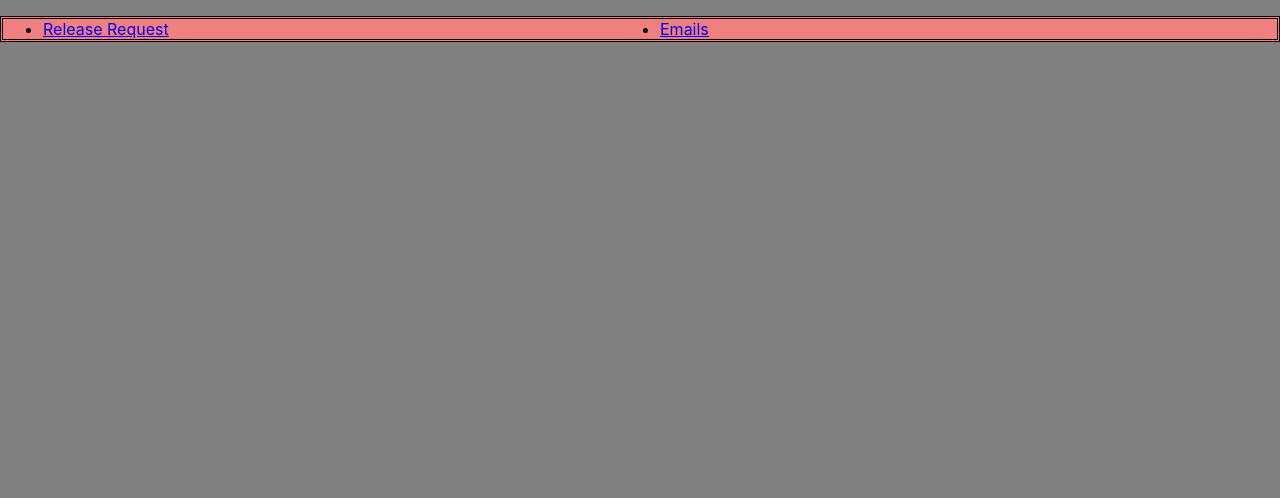
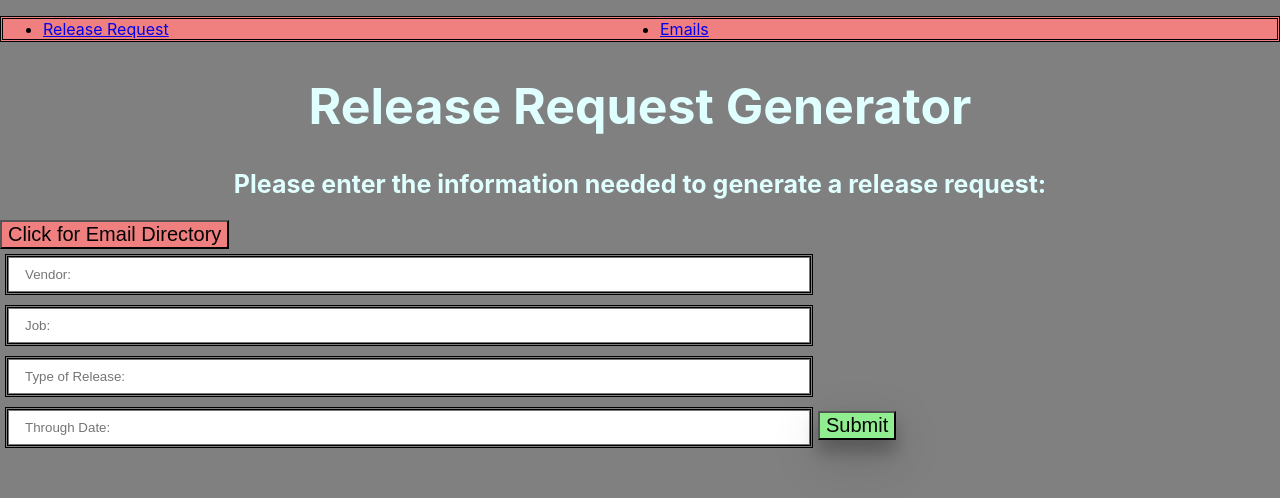
Before and after one commit to Hey-Zeus-byte/release-request, a React (Create React App) app: page / in a window 1280 px wide. Shown: the top 498 px of the page. Built offline with nearby package versions, Linux system fonts and the light colour scheme.

Commit message:
another one

```diff
--- a/src/NavBar.js
+++ b/src/NavBar.js
@@ -6,10 +6,10 @@ const NavBar = () => {
   return (
     <ul className="NavBar">
       <li>
-        <Link to="/release-request"> Release Request </Link>
+        <Link to="/"> Release Request </Link>
       </li>
       <li>
-        <Link to="/release-request/emails"> Emails </Link>
+        <Link to="/emails"> Emails </Link>
       </li>
       {/* <li><Link>CO LOG</Link></li> */}
     </ul>
--- a/src/Routes.jsx
+++ b/src/Routes.jsx
@@ -5,8 +5,8 @@ import ReleaseRequest from "./pages/ReleaseRequest";
 const Routes = () => {
   return (
     <BrowserRoutes>
-      <Route path="/release-request" element={<ReleaseRequest />} />
-      <Route path="/release-request/emails" element={<Emails />} />
+      <Route path="/" element={<ReleaseRequest />} />
+      <Route path="/emails" element={<Emails />} />
     </BrowserRoutes>
   );
 };
--- a/src/index.js
+++ b/src/index.js
@@ -1,12 +1,12 @@
 import ReactDOM from "react-dom";
 import App from "./App";
-import {BrowserRouter} from "react-router-dom";
+import {HashRouter} from "react-router-dom";
 import "./index.css";
 
 // const rootElement = document.getElementById("root");
 ReactDOM.render(
-  <BrowserRouter>
+  <HashRouter basename="/">
     <App />
-  </BrowserRouter>,
+  </HashRouter>,
   document.getElementById("root")
 );
--- a/src/pages/Emails.jsx
+++ b/src/pages/Emails.jsx
@@ -107,7 +107,7 @@ const Emails = () => {
       </ul>
       <button
         onClick={() => {
-          navigate("/release-request");
+          navigate("/");
         }}
         className="submitbutton"
       >
--- a/src/pages/ReleaseRequest.jsx
+++ b/src/pages/ReleaseRequest.jsx
@@ -19,19 +19,12 @@ const ReleaseRequest = () => {
     });
   };
 
-  const handleSubmit = () => {
-    if (true) {
-      // const message =
-      window.alert(
-        "Hello, can you please send me a" +
-          ` ${state.release}` +
-          " release through" +
-          ` ${state.thruDate}` +
-          " for" +
-          ` ${state.jobName}` +
-          "?"
-      );
-    }
+  const handleSubmit = (e) => {
+    e.preventDefault();
+    window.alert(
+      `Hello, can you please send me a ${state.release}
+      release through ${state.thruDate} for ${state.jobName} ?`
+    );
   };
 
   return (
@@ -42,7 +35,7 @@ const ReleaseRequest = () => {
       </h2>
       <button
         onClick={() => {
-          navigate("/release-request/emails");
+          navigate("/emails");
         }}
         className="emailbutton"
       >
```
